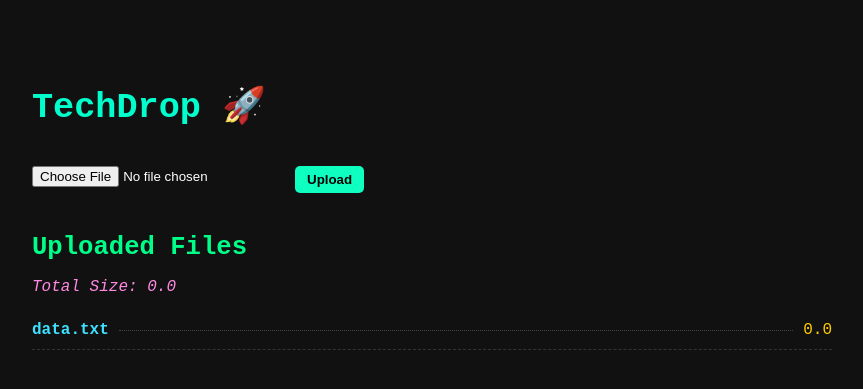
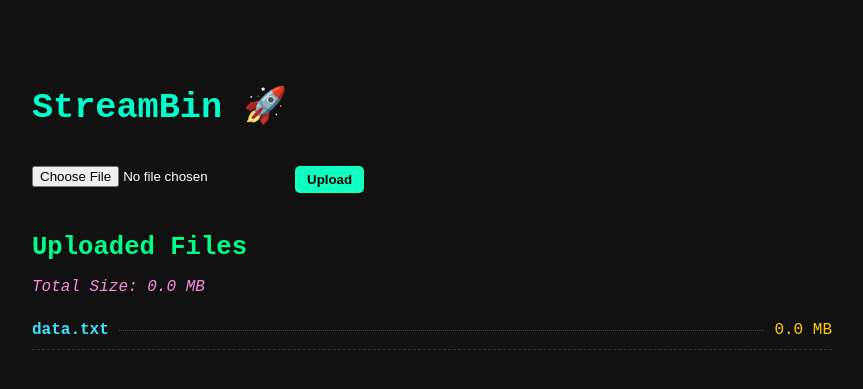
Before and after one commit to Amber100023r44/flask-file-share, a Flask app: page / in a window 1280 px wide. Shown: the top 389 px of the page, without its empty margins (208-1071 px from the left). Run offline with Flask 3, Linux system fonts and the light colour scheme.

Commit message:
Update index.html

```diff
--- a/templates/index.html
+++ b/templates/index.html
@@ -9,9 +9,9 @@
 <body>
   <div class="container">
     <header>
-      <h1>TechDrop 🚀</h1>
+      <h1>StreamBin 🚀</h1>
       <form method="POST" enctype="multipart/form-data" action="/upload">
-        <input type="file" name="file" required>
+        <input type="file" name="file" id="file" required>
         <button type="submit">Upload</button>
       </form>
     </header>
@@ -19,13 +19,13 @@
     {% if files %}
     <section class="file-list-section">
       <h2>Uploaded Files</h2>
-      <p class="total-size">Total Size: {{ total_size }}</p>
+      <p class="total-size">Total Size: {{ total_size }} MB</p>
       <ul class="file-list">
         {% for file in files %}
         <li>
-          <a href="{{ url_for('download_file', filename=file.name) }}">{{ file.name }}</a>
+          <a href="{{ url_for('uploaded_file', filename=file.name) }}">{{ file.name }}</a>
           <span class="dots"></span>
-          <span class="file-size">{{ file.size }}</span>
+          <span class="file-size">{{ file.size }} MB</span>
         </li>
         {% endfor %}
       </ul>
```
